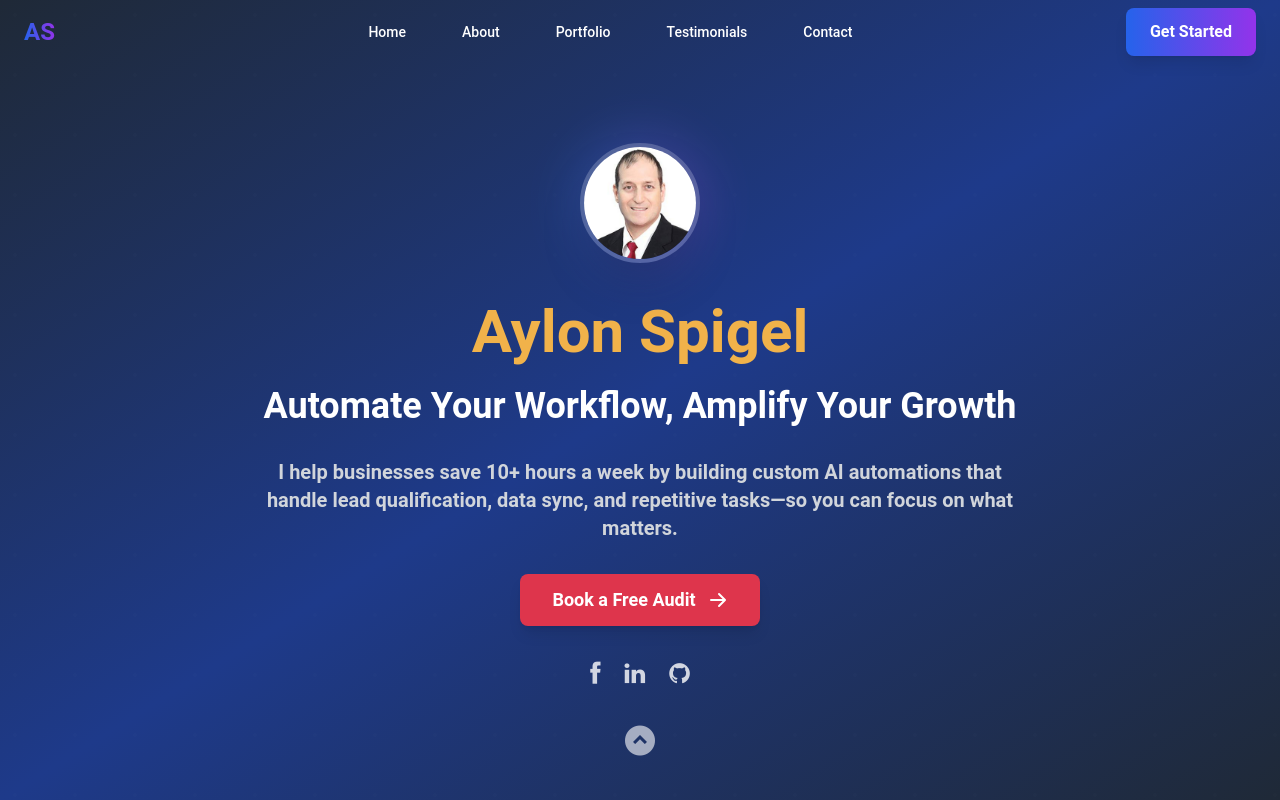
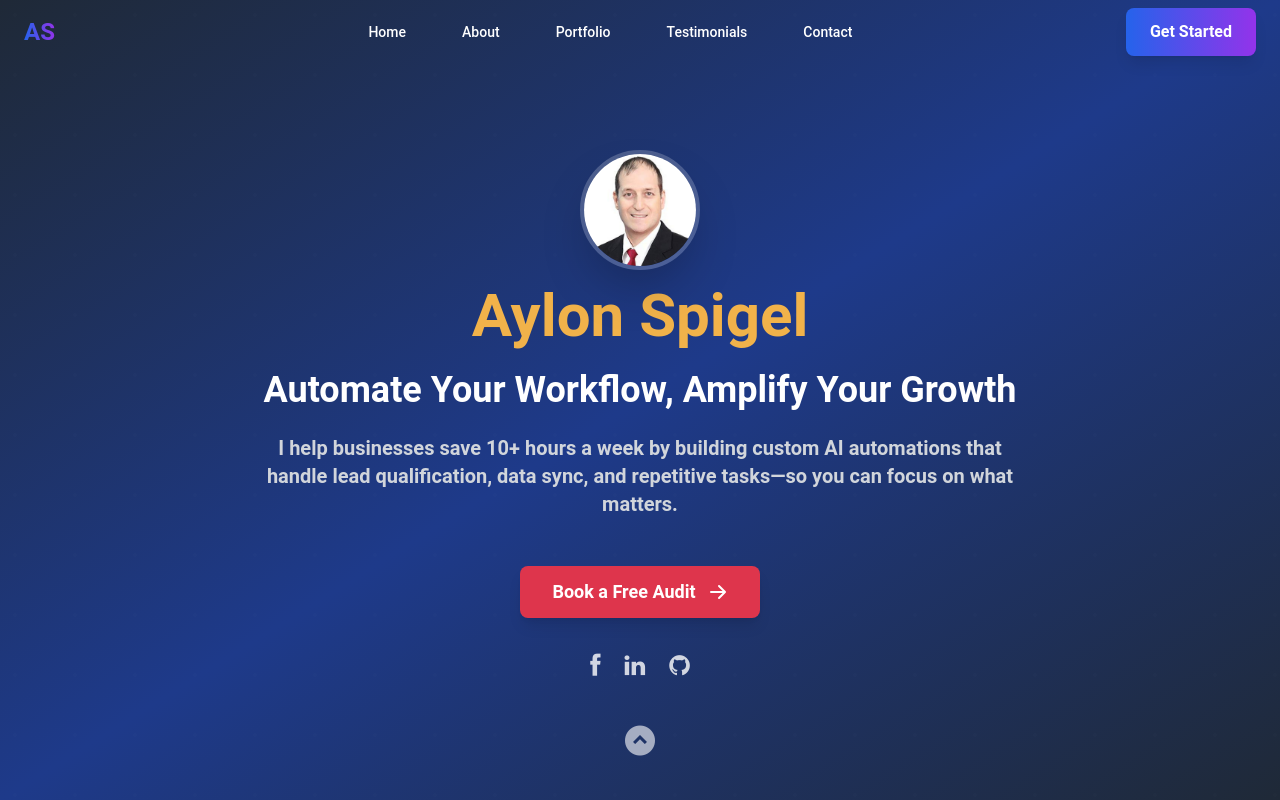
Before and after one commit to frontEndExpert/aylonspigel, a Next.js app: page / in a window 1280 px wide. Shown: the top 800 px of the page. Built offline with nearby package versions, Linux system fonts and the light colour scheme.

Commit message:
fix header

```diff
--- a/src/components/Header.jsx
+++ b/src/components/Header.jsx
@@ -28,10 +28,12 @@ const Header = ({ data }) => {
 			{/* Main Content Container */}
 			<div className="max-w-4xl mx-auto px-4 text-center flex flex-col items-center justify-center">
 
+
+
+
+					<div className="mb-6">
                     {/* Profile Image */}
-					<div className="mb-8">
-						<div className="relative inline-block">
-							<div className="absolute inset-[-0.5rem] bg-gradient-to-r from-blue-500 to-purple-500 rounded-full blur-xl opacity-25"></div>
+						<div className="flex justify-center mb-4">
 							<Image
 									className="rounded-full relative border-4 border-white/20 shadow-2xl"
 									src={profilepic || '/static/images/aylon.png'}
@@ -40,10 +42,6 @@ const Header = ({ data }) => {
 									height={120}
 								/>
 						</div>
-					</div>
-
-
-					<div className="mb-8">
 {/* Name */}
 						<h1 className="text-4xl sm:text-5xl lg:text-6xl font-bold text-brand-secondary leading-tight">
 							Aylon Spigel
@@ -52,14 +50,16 @@ const Header = ({ data }) => {
 						<h2 className="text-2xl sm:text-3xl lg:text-4xl font-bold text-white leading-tight">
 							Automate Your Workflow, Amplify Your Growth
 						</h2>
-					</div>
-
+						<br/>
 {/* Description */}
-					<div className="mb-8">
-						<p className="text-lg sm:text-xl text-gray-300 font-bold max-w-3xl mx-auto leading-relaxed">
+                    <div className="mb-6">
+						<p className="text-xl sm:text-xl text-gray-300 font-bold max-w-3xl mx-auto ">
 							I help businesses save 10+ hours a week by building custom AI automations that handle lead qualification, data sync, and repetitive tasks—so you can focus on what matters.
 						</p>
 					</div>
+					</div>
+
+
 
 					{/* CTA Button */}
 					<div className="mb-8">
```
Lines whose indentation alone changed are shown as unchanged.
